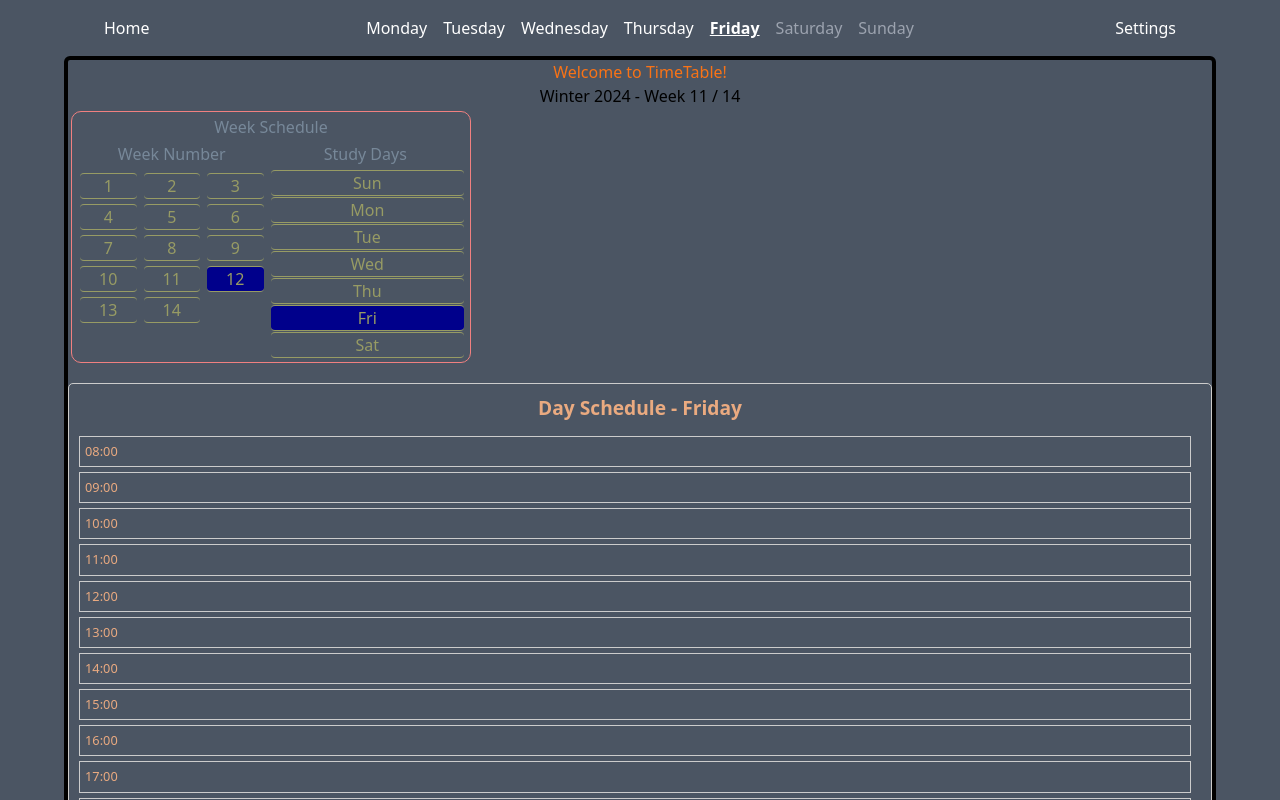
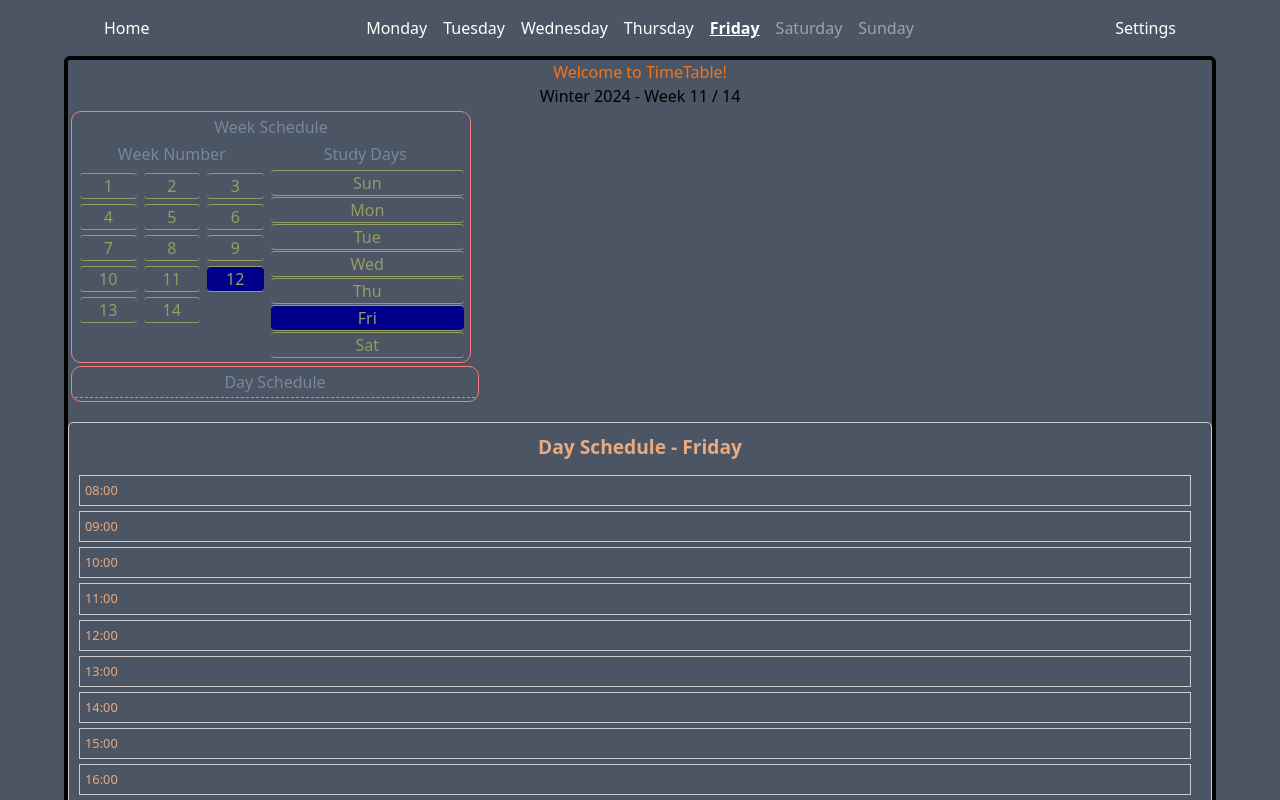
Before and after one commit to asaigal10/Comp231Team1, a React (Vite) app in the folder Timetable/: page / in a window 1280 px wide. Shown: the top 800 px of the page. Built offline with nearby package versions, Linux system fonts and the light colour scheme.

Commit message:
retrive prevoius day-schdule widget design as new design is not yet functional

```diff
--- a/Timetable/src/Pages/Home.jsx
+++ b/Timetable/src/Pages/Home.jsx
@@ -11,6 +11,7 @@ export default function Home({sharedHooks}) {
         <p>{getSemesterString()}</p>
         <div className="schedules-container">
                 <WeekSchedule sharedHooks={sharedHooks} />
+                <Schedule sharedHooks={sharedHooks} />
                 <DaySchedule sharedHooks={sharedHooks} />
             </div>
         </div>
```
